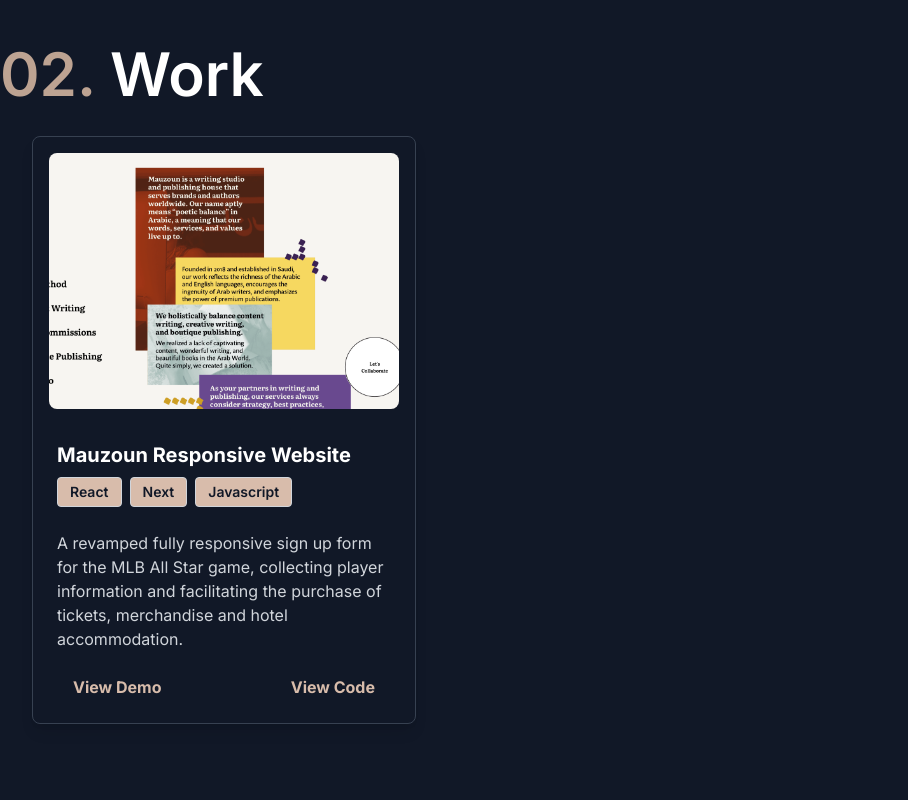
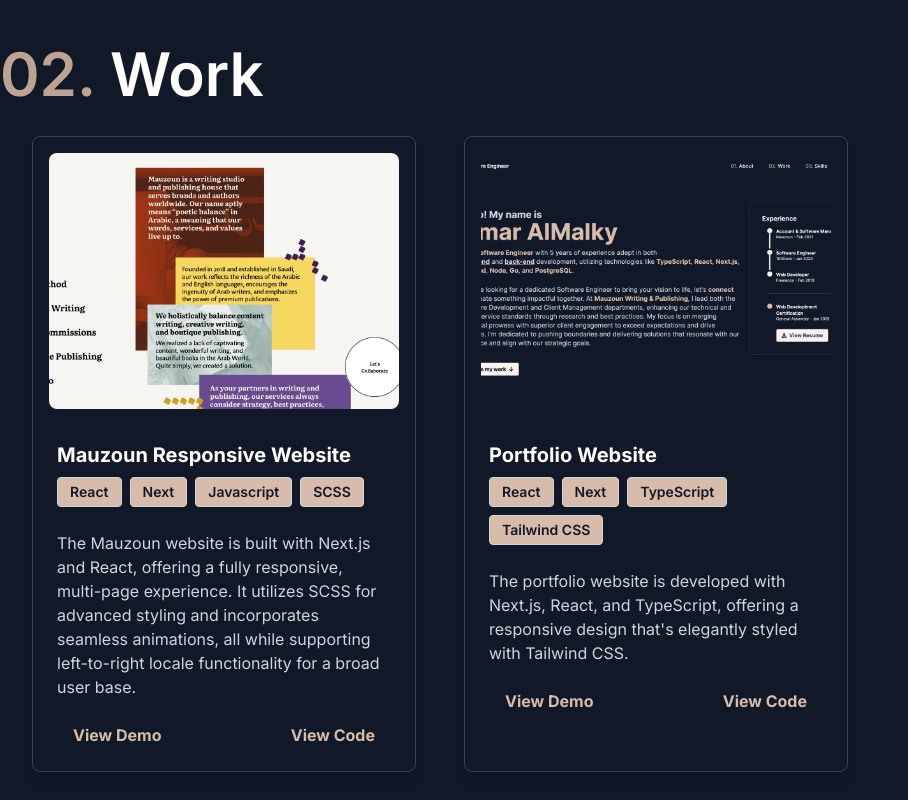
Before and after one commit to oalmalky5/my-portfolio, a Next.js app: page / in a window 1280 px wide. Shown: the part 880-1680 px from the top of the page, without its empty margins (0-908 px from the left). Built offline with nearby package versions, Linux system fonts and the light colour scheme.

Commit message:
adding work

```diff
--- a/src/app/components/Work.tsx
+++ b/src/app/components/Work.tsx
@@ -6,11 +6,21 @@
     id: 1,
     title: 'Mauzoun Responsive Website',
     imageUrl: '/project_pics/mauzoun.png',
-    technologies: ['React', 'Next', 'Javascript'],
+    technologies: ['React', 'Next', 'Javascript', 'SCSS'],
     description:
-      'A revamped fully responsive sign up form for the MLB All Star game, collecting player information and facilitating the purchase of tickets, merchandise and hotel accommodation.',
-    demoUrl: 'https://www.example.com',
-    codeUrl: 'https://www.example.com',
+      'The Mauzoun website is built with Next.js and React, offering a fully responsive, multi-page experience. It utilizes SCSS for advanced styling and incorporates seamless animations, all while supporting left-to-right locale functionality for a broad user base.',
+    demoUrl: 'https://mauzoun.com/story',
+    codeUrl: 'https://github.com/oalmalky5/mauzoun-website',
+  },
+  {
+    id: 2,
+    title: 'Portfolio Website',
+    imageUrl: '/project_pics/portfolio.png',
+    technologies: ['React', 'Next', 'TypeScript', 'Tailwind CSS'],
+    description:
+      "The portfolio website is developed with Next.js, React, and TypeScript, offering a responsive design that's elegantly styled with Tailwind CSS.",
+    demoUrl: 'https://my-portfolio-ten-tan.vercel.app/',
+    codeUrl: 'https://github.com/oalmalky5/my-portfolio',
   },
 ];
 
--- a/src/app/layout.tsx
+++ b/src/app/layout.tsx
@@ -5,7 +5,7 @@
 const inter = Inter({ subsets: ['latin'] });
 
 export const metadata: Metadata = {
-  title: 'Create Next App',
+  title: 'Omar AlMalky | Software Engineer',
   description: 'Generated by create next app',
 };
 
```
Also changed, not shown: public/project_pics/portfolio.png (added), 1 other file (tests, documents, lock files or other folders).
